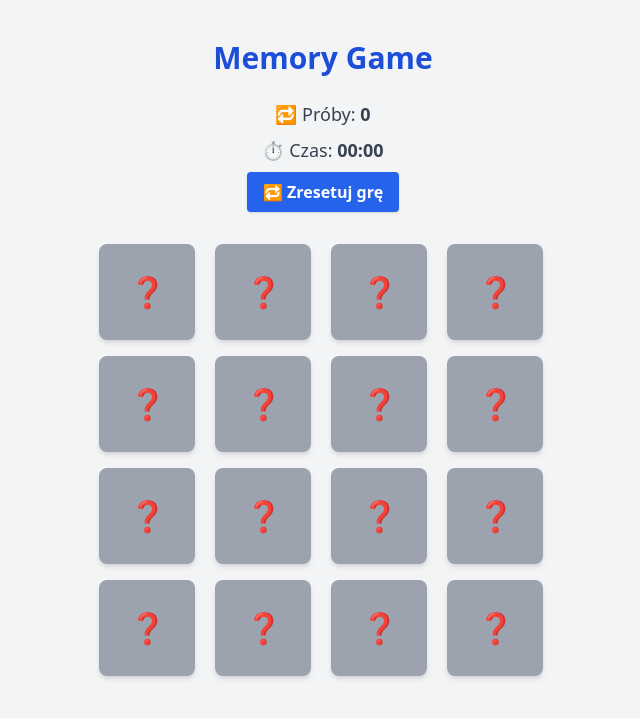
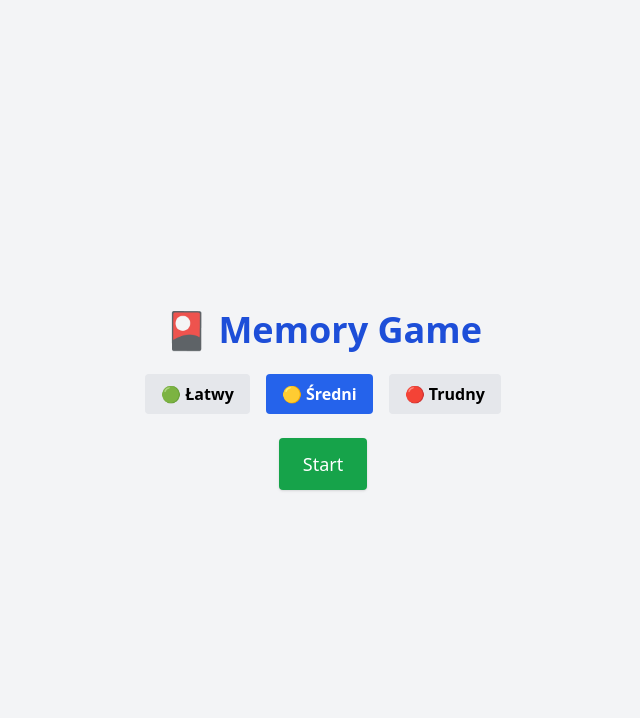
Before and after one commit to Kornetas/memory-game, a React (Vite) app: page / in a window 1280 px wide. Shown: the top 718 px of the page, without its empty margins (317-957 px from the left). Built offline with nearby package versions, Linux system fonts and the light colour scheme.

Commit message:
add start screen with difficulty selection and game start

```diff
--- a/src/App.jsx
+++ b/src/App.jsx
@@ -12,6 +12,8 @@ function App() {
   const [time, setTime] = useState(0);
   const [isTiming, setIsTiming] = useState(false);
   const [bestScore, setBestScore] = useState(null);
+  const [screen, setScreen] = useState("start"); // "start" | "game"
+  const [difficulty, setDifficulty] = useState("medium"); // domyślnie średni
 
   function formatTime(seconds) {
     const mins = Math.floor(seconds / 60);
@@ -115,7 +117,7 @@ function App() {
   };
 
   const resetGame = () => {
-    setCards(generateDeck());
+    setCards(generateDeck(difficulty));
     setFirstCard(null);
     setSecondCard(null);
     setIsBusy(false);
@@ -124,6 +126,45 @@ function App() {
     setTime(0);
     setIsTiming(false);
   };
+
+  if (screen === "start") {
+    return (
+      <div className="min-h-screen flex flex-col items-center justify-center bg-gray-100 text-center p-8">
+        <h1 className="text-4xl font-bold mb-6 text-blue-700">
+          🎴 Memory Game
+        </h1>
+
+        <div className="flex gap-4 mb-6">
+          {["easy", "medium", "hard"].map((level) => (
+            <button
+              key={level}
+              onClick={() => setDifficulty(level)}
+              className={`px-4 py-2 rounded font-semibold capitalize ${
+                difficulty === level
+                  ? "bg-blue-600 text-white"
+                  : "bg-gray-200 hover:bg-gray-300"
+              }`}
+            >
+              {level === "easy" && "🟢 Łatwy"}
+              {level === "medium" && "🟡 Średni"}
+              {level === "hard" && "🔴 Trudny"}
+            </button>
+          ))}
+        </div>
+
+        <button
+          onClick={() => {
+            setCards(generateDeck(difficulty));
+            resetGame();
+            setScreen("game");
+          }}
+          className="bg-green-600 hover:bg-green-700 text-white px-6 py-3 rounded shadow text-lg"
+        >
+          Start
+        </button>
+      </div>
+    );
+  }
 
   return (
     <div className="min-h-screen bg bg-gray-100 text-center py-10 px-4">
--- a/src/utils/generateDeck.js
+++ b/src/utils/generateDeck.js
@@ -1,6 +1,31 @@
 //funkcja generująca talię
-export function generateDeck() {
-  const symbols = ["🐱", "🐶", "🐸", "🦊", "🐼", "🐵", "🦁", "🐷"];
+export function generateDeck(mode = "medium") {
+  const allSymbols = [
+    "🐱",
+    "🐶",
+    "🐸",
+    "🦊",
+    "🐼",
+    "🐵",
+    "🦁",
+    "🐷",
+    "🐰",
+    "🐔",
+    "🐙",
+    "🦄",
+    "🐍",
+    "🐞",
+    "🐢",
+    "🐳",
+  ];
+
+  let numberOfPairs = 8;
+  if (mode === "easy") numberOfPairs = 6;
+  if (mode === "medium") numberOfPairs = 8;
+  if (mode === "hard") numberOfPairs = 12;
+
+  const symbols = allSymbols.slice(0, numberOfPairs);
+
   const deck = [...symbols, ...symbols] // duplikujemy, żeby mieć pary
     .map((symbol, index) => ({
       id: index,
```
